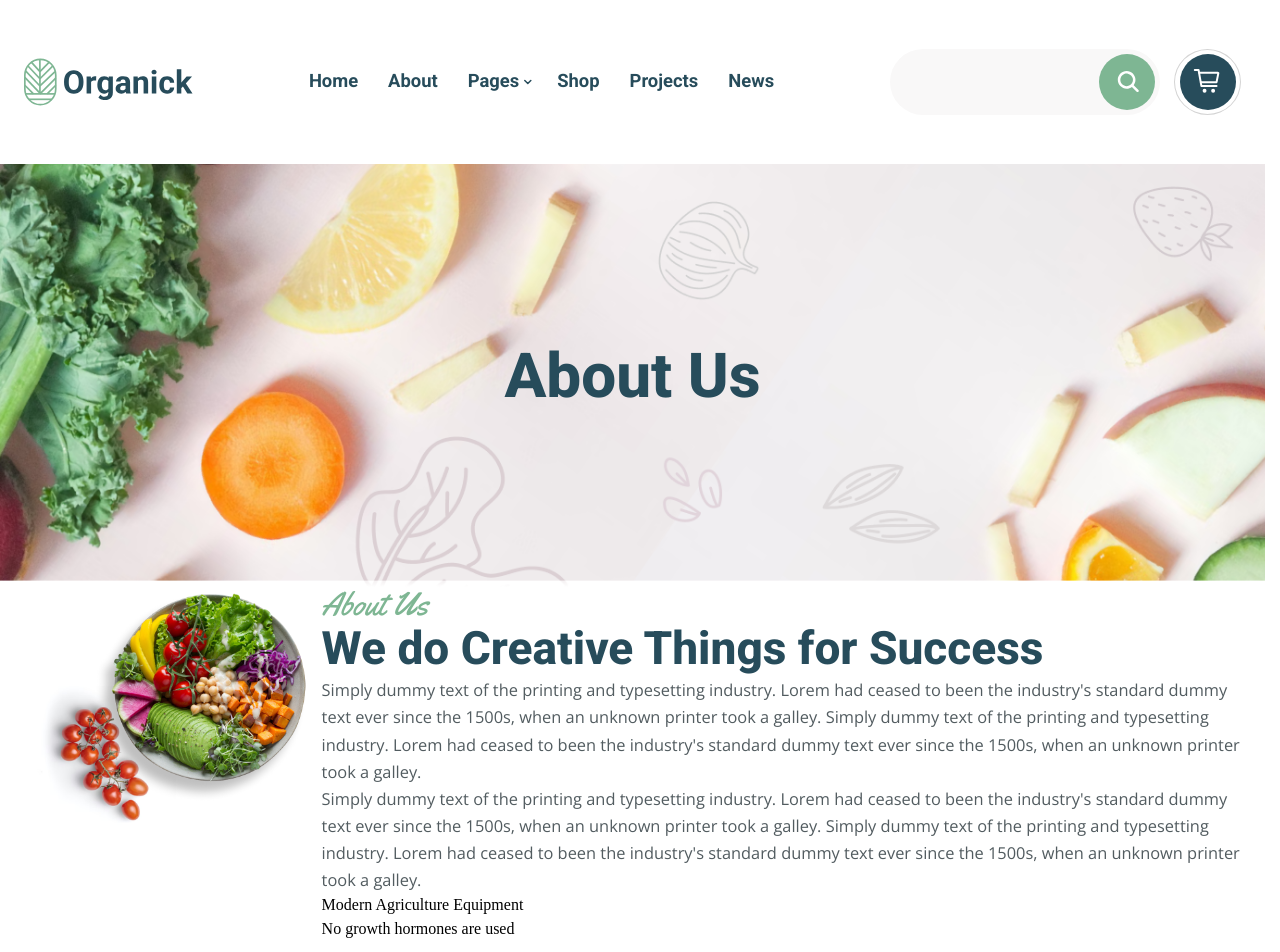
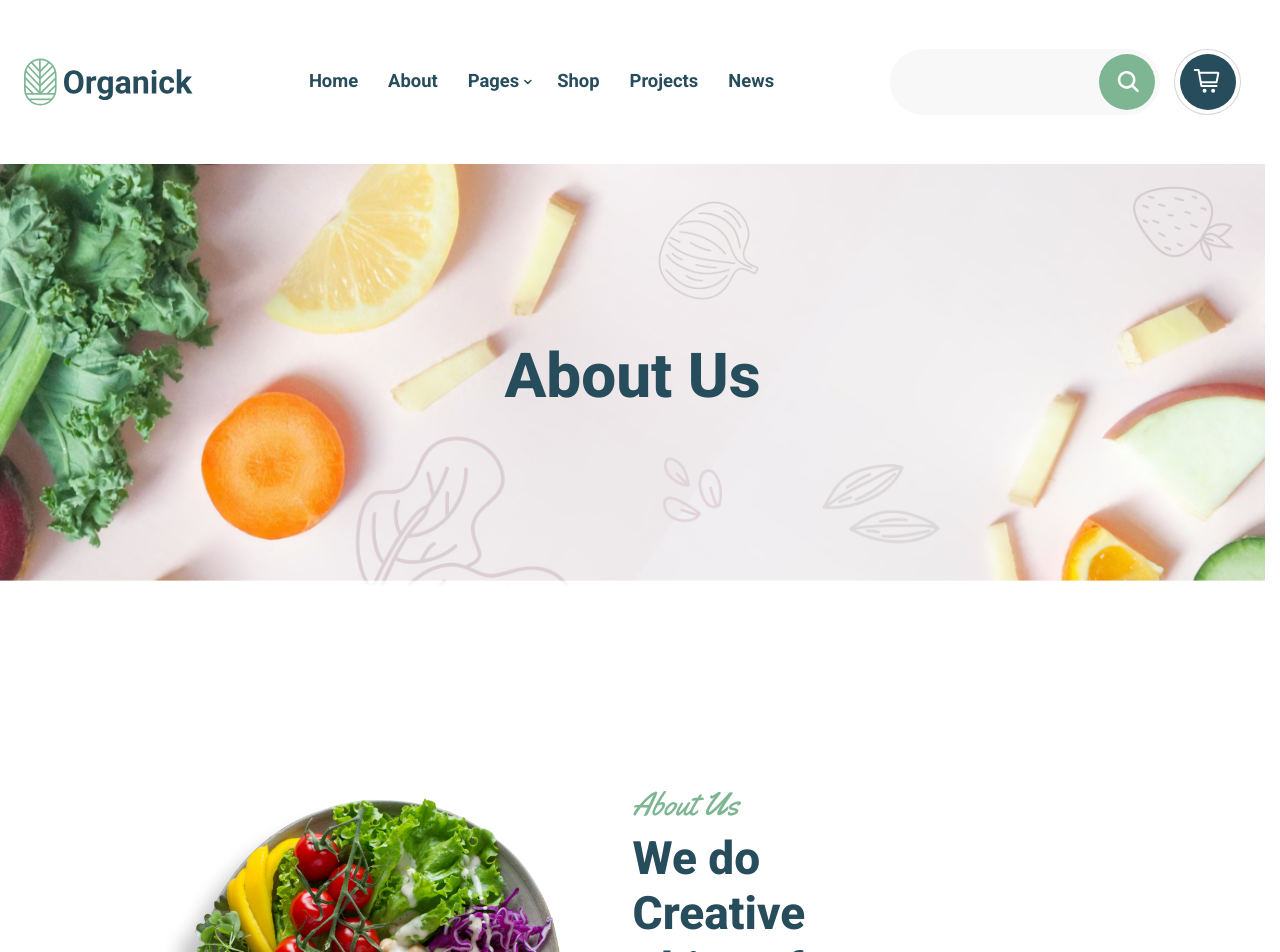
Before and after one commit to RusikHunter/Organick, a React (Vite) app in the folder frontend/: page /about in a window 1280 px wide. Shown: the top 952 px of the page. Built offline with nearby package versions, Linux system fonts and the light colour scheme.

Commit message:
feat(creativesection): write SCSS styles for Creativeection component

```diff
--- a/frontend/src/components/CreativeSection/CreativeSection.scss
+++ b/frontend/src/components/CreativeSection/CreativeSection.scss
@@ -1 +1,76 @@
 @use "../../styles/index" as *;
+
+.creative {
+
+    &__inner {
+        max-width: 100% !important;
+        padding-block: 200px 150px;
+    }
+
+    &__row {}
+
+    &__column {
+        width: 50%;
+    }
+
+    &__column--1 {
+        align-items: end;
+        padding-right: 40px;
+    }
+
+    &__image {}
+
+    &__column--2 {}
+
+    &__promo {}
+
+    &__title {
+        margin-block: 10px;
+        width: 50%;
+    }
+
+    &__description {
+        margin-bottom: 40px;
+        width: 70%;
+    }
+
+    &__list {
+        display: flex;
+        gap: 65px;
+    }
+
+    &__list-item {
+        position: relative;
+
+        &::after {
+            position: absolute;
+            content: "";
+            top: 0;
+            left: 0;
+            background-size: contain;
+            background-repeat: no-repeat;
+        }
+
+        &:first-child {
+            padding-left: 66px;
+            width: 292px;
+
+            &::after {
+                width: 51px;
+                height: 48px;
+                background-image: url("../../images/icons/modern-agriculture.svg");
+            }
+        }
+
+        &:last-child {
+            padding-left: 71px;
+            width: 290px;
+
+            &::after {
+                width: 56px;
+                height: 56px;
+                background-image: url("../../images/icons/no-hormones.svg");
+            }
+        }
+    }
+}
--- a/frontend/src/components/CreativeSection/CreativeSection.tsx
+++ b/frontend/src/components/CreativeSection/CreativeSection.tsx
@@ -16,20 +16,16 @@ function CreativeSection() {
                         <h2 className="creative__title h2">We do Creative
                             Things for Success</h2>
 
-                        <p className="creative__description text">Simply dummy text of the printing and typesetting industry. Lorem had ceased to been the industry's standard dummy text ever since the 1500s, when an unknown printer took a galley.
+                        <p className="creative__description text">Simply dummy text of the printing and typesetting industry. Lorem had ceased to been the industry's standard dummy text ever since the 1500s, when an unknown printer took a galley.</p>
 
-                            Simply dummy text of the printing and typesetting industry. Lorem had ceased to been the industry's standard dummy text ever since the 1500s, when an unknown printer took a galley.</p>
-
-                        <p className="creative__description text">Simply dummy text of the printing and typesetting industry. Lorem had ceased to been the industry's standard dummy text ever since the 1500s, when an unknown printer took a galley.
-
-                            Simply dummy text of the printing and typesetting industry. Lorem had ceased to been the industry's standard dummy text ever since the 1500s, when an unknown printer took a galley.</p>
+                        <p className="creative__description text">Simply dummy text of the printing and typesetting industry. Lorem had ceased to been the industry's standard dummy text ever since the 1500s, when an unknown printer took a galley.</p>
 
                         <ul className="creative__list">
-                            <li className="creative__list-item">Modern Agriculture
+                            <li className="creative__list-item h6">Modern Agriculture
                                 Equipment
                             </li>
 
-                            <li className="creative__list-item">No growth hormones are used</li>
+                            <li className="creative__list-item h6">No growth hormones are used</li>
                         </ul>
 
                         <button className="creative__button button button--blue">
```
Also changed, not shown: frontend/src/images/icons/modern-agriculture.svg (renamed from frontend/src/images/images/modern-agriculture.svg), frontend/src/images/icons/no-hormones.svg (renamed from frontend/src/images/images/no-hormones.svg).
